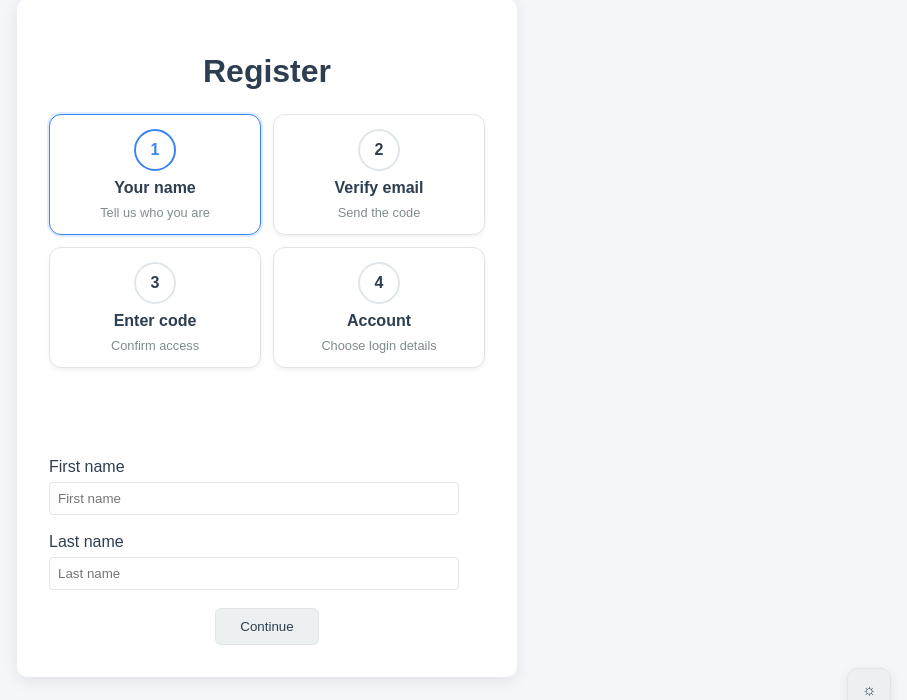
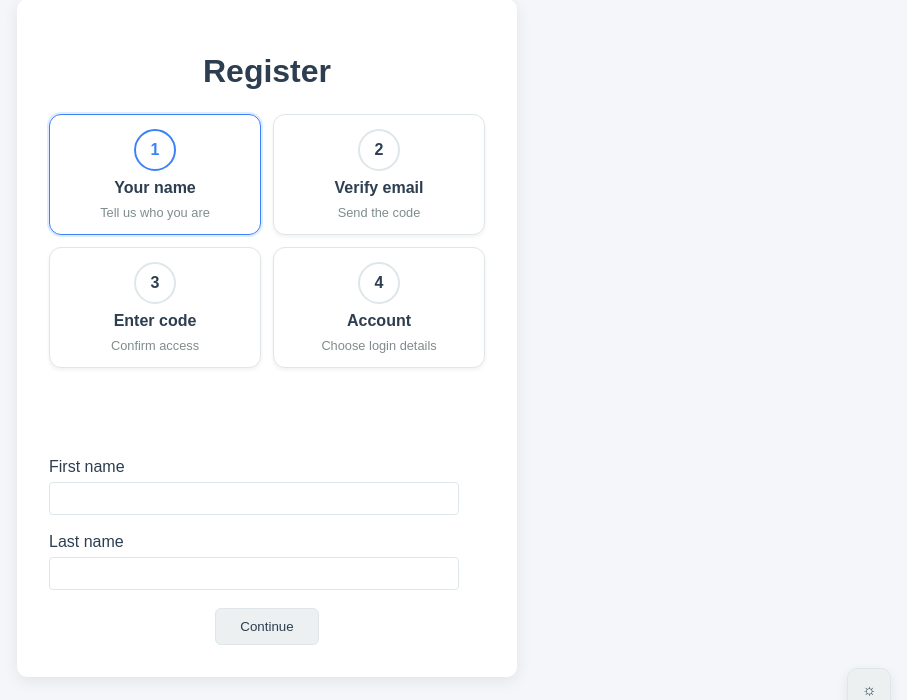
Before and after one commit to Solgeee/Informatik-Projekt, a Django app: template main/templates/main/register_name.html in a window 1280 px wide. Shown: the part 72-772 px from the top of the page, without its empty margins (373-1280 px from the left). Run offline with Django 5.2, Linux system fonts and the light colour scheme; the template is opened without the code that fills it, so the values that code supplies are empty.

```diff
--- a/main/templates/main/register_name.html
+++ b/main/templates/main/register_name.html
@@ -39,11 +39,11 @@
             {% csrf_token %}
             <div class="form-group">
                 <label for="first_name">{% trans "First name" %}</label>
-                <input type="text" name="first_name" id="first_name" required placeholder="{% trans 'First name' %}" aria-label="{% trans 'First name' %}">
+                <input type="text" name="first_name" id="first_name" required>
             </div>
             <div class="form-group">
                 <label for="last_name">{% trans "Last name" %}</label>
-                <input type="text" name="last_name" id="last_name" required placeholder="{% trans 'Last name' %}" aria-label="{% trans 'Last name' %}">
+                <input type="text" name="last_name" id="last_name" required>
             </div>
             <button type="submit" class="btn">{% trans "Continue" %}</button>
         </form>
```
Also changed, not shown: db.sqlite3, locale/de/LC_MESSAGES/django.po.
